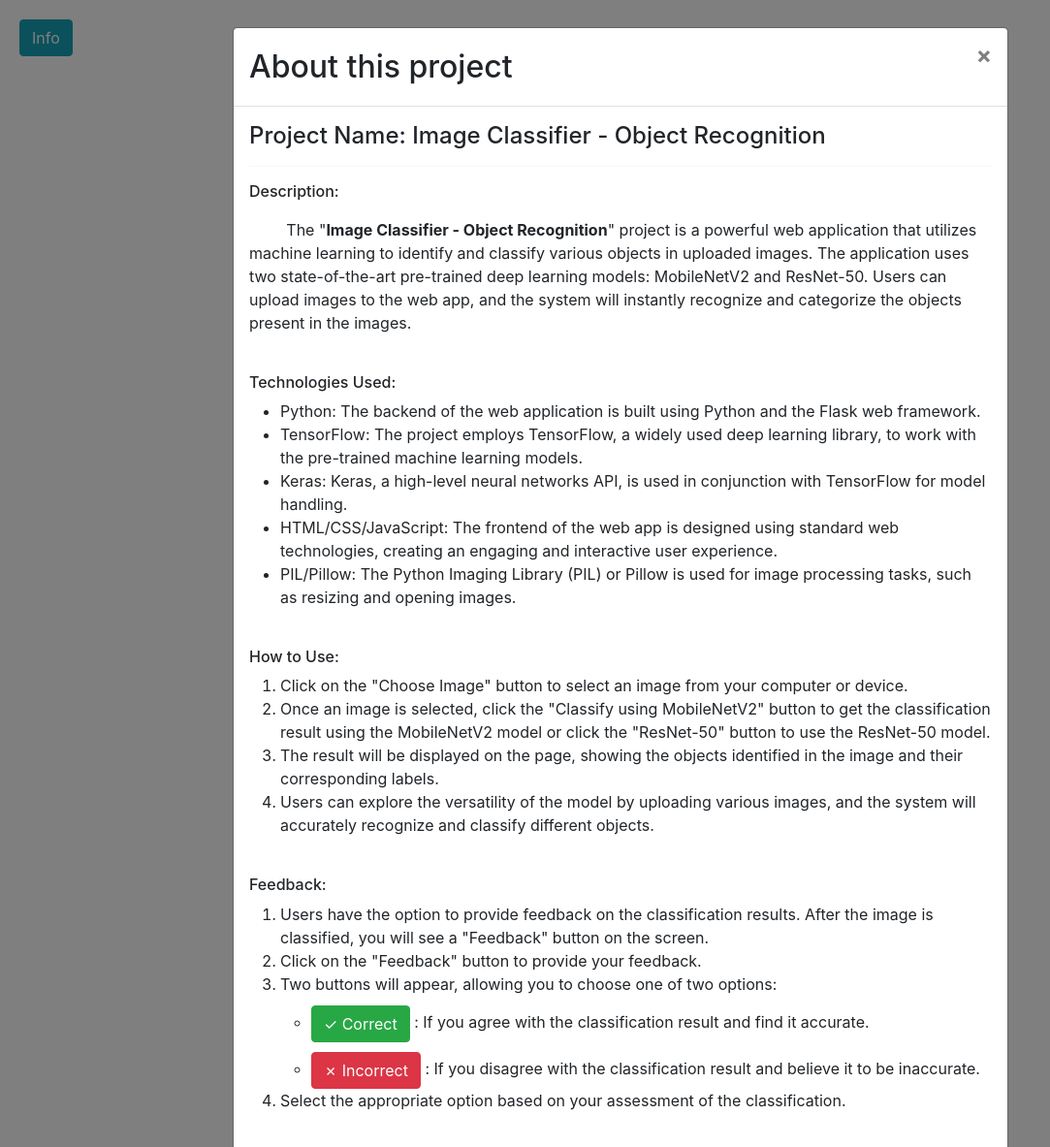
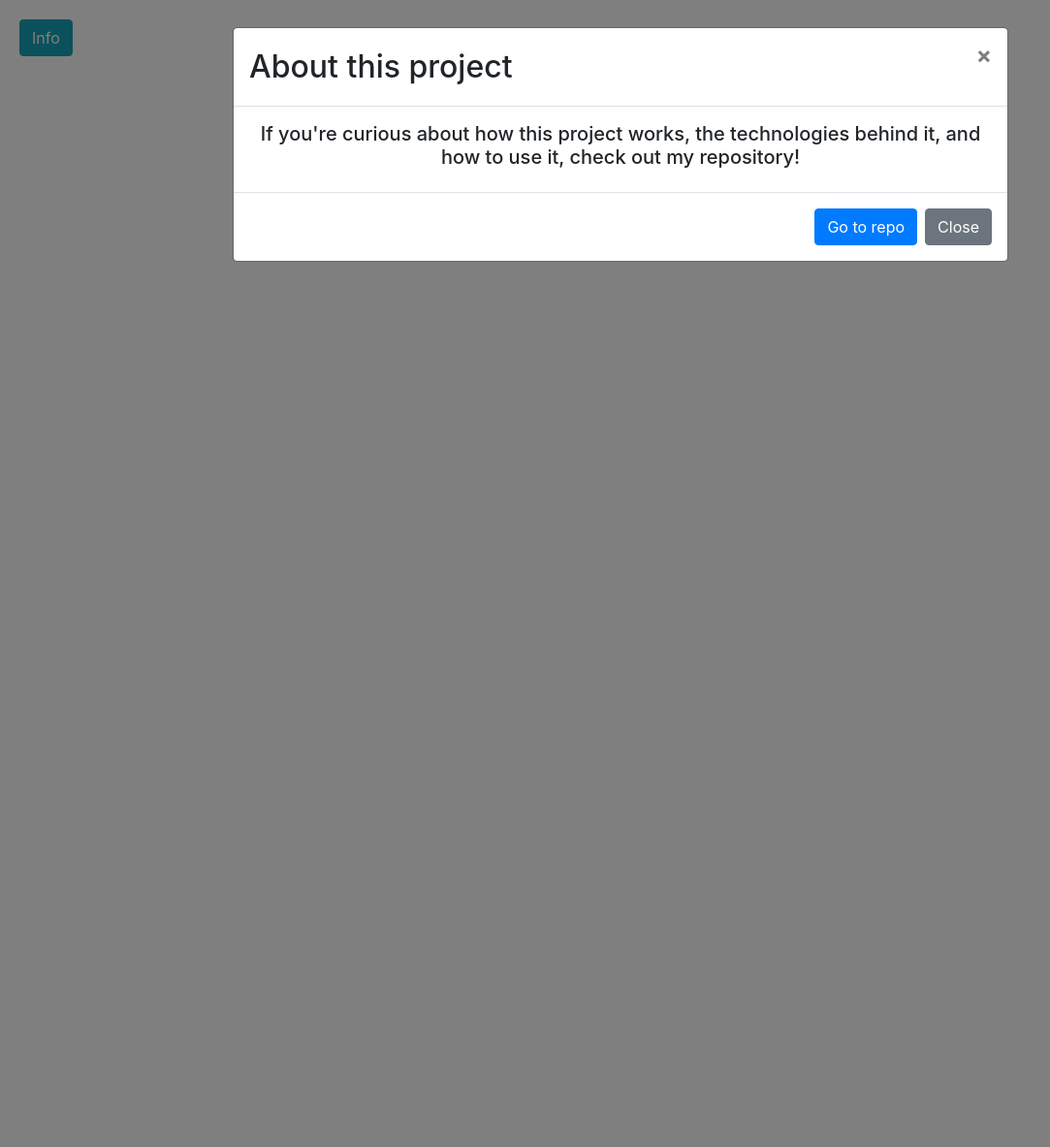
Before and after one commit to mustafaemresahin/image-classifier, a Flask app: template templates/index.html in a window 1280 px wide, after a click on "Info". Shown: the whole page at 97% size, without its empty margins (0-1083 px from the left). Run offline with Flask 3, Linux system fonts and the light colour scheme; the template is opened without the code that fills it, so the values that code supplies are empty; some libraries are stand-ins or nearby versions.

Commit message:
updated modal content

```diff
--- a/templates/index.html
+++ b/templates/index.html
@@ -16,60 +16,10 @@
         <div class="modal-content">
             <div class="modal-header"><h2 class="modal-title" id="exampleModalLongTitle">About this project</h2><button type="button" class="close" data-dismiss="modal" aria-label="Close"><span aria-hidden="true">&times;</span></button></div>
             <div class="modal-body">
-                <h4>Project Name: Image Classifier - Object Recognition</h4><hr><h6>Description:</h6>
-                <p style="text-align:left; text-indent: 5%;">
-                    The "<strong>Image Classifier - Object Recognition</strong>" project
-                    is a powerful web application that utilizes machine
-                    learning to identify and classify various objects in
-                    uploaded images. The application uses two state-of-the-art
-                    pre-trained deep learning models: MobileNetV2 and ResNet-50.
-                    Users can upload images to the web app, and the system will
-                    instantly recognize and categorize the objects present in the
-                    images.</p><br>
-                <h6>Technologies Used:</h6><ul>
-                    <li>Python: The backend of the web application is built using Python
-                        and the Flask web framework.</li>
-                    <li>TensorFlow: The project employs TensorFlow, a widely used deep
-                        learning library, to work with the pre-trained machine learning
-                        models.</li>
-                    <li>Keras: Keras, a high-level neural networks API, is used in conjunction
-                        with TensorFlow for model handling.</li><li>
-                        HTML/CSS/JavaScript: The frontend of the web app is designed using
-                        standard web technologies, creating an engaging and interactive user
-                        experience.</li>
-                    <li>PIL/Pillow: The Python Imaging Library (PIL) or Pillow is used for
-                        image processing tasks, such as resizing and opening images.</li></ul>
-                <br><h6>How to Use:</h6>
-                <ol><li>Click on the "Choose Image" button to select an image from your computer
-                        or device.</li>
-                    <li>Once an image is selected, click the "Classify using MobileNetV2" button
-                        to get the classification result using the MobileNetV2 model or click the
-                         "ResNet-50" button to use the ResNet-50 model.</li>
-                    <li>The result will be displayed on the page, showing the objects identified
-                        in the image and their corresponding labels.</li>
-                    <li>Users can explore the versatility of the model by uploading various images,
-                        and the system will accurately recognize and classify different objects.</li>
-                </ol><br><h6>Feedback:</h6>
-                <ol><li>Users have the option to provide feedback on the classification results. After the image is classified, you will see a "Feedback" button on the screen.</li>
-                    <li>Click on the "Feedback" button to provide your feedback.</li>
-                    <li>Two buttons will appear, allowing you to choose one of two options:
-                        <ul><li><button type="submit" name="decision" class="btn btn-success" value="correct" style="margin-bottom:10px; margin-top:10px;">&#10003; Correct</button>
-                                : If you agree with the classification result and find it accurate.</li>
-                            <li><button type="submit" name="decision" class="btn btn-danger" value="incorrect">&#10007; Incorrect</button>
-                                : If you disagree with the classification result and believe it to be inaccurate.</li></ul></li>
-                    <li>Select the appropriate option based on your assessment of the classification.</li>
-                </ol><br><h6>Purpose:</h6><p style="text-align:left; text-indent: 5%;">
-                    The main purpose of this project is to showcase the capabilities of
-                deep learning models in real-world image recognition applications. By
-                building an image classifier that can recognize a wide range of objects,
-                the project demonstrates the potential of machine learning in various
-                industries, such as healthcare, automotive, agriculture, and more. The
-                application not only serves as a valuable tool for object recognition
-                but also provides an educational and engaging experience for users
-                interested in machine learning concepts.
-                </p>
+                <h5>If you're curious about how this project works, the technologies behind it, and how to use it, check out my repository!</h5>
             </div>
             <div class="modal-footer">
+            <a href="https://github.com/mustafaemresahin/image-classifier" target="_blank"><button type="button" class="btn btn-primary">Go to repo</button></a>
             <button type="button" class="btn btn-secondary" data-dismiss="modal">Close</button></div></div></div></div>
     <div class="container mt-5">
         {% if not valid %}
```
